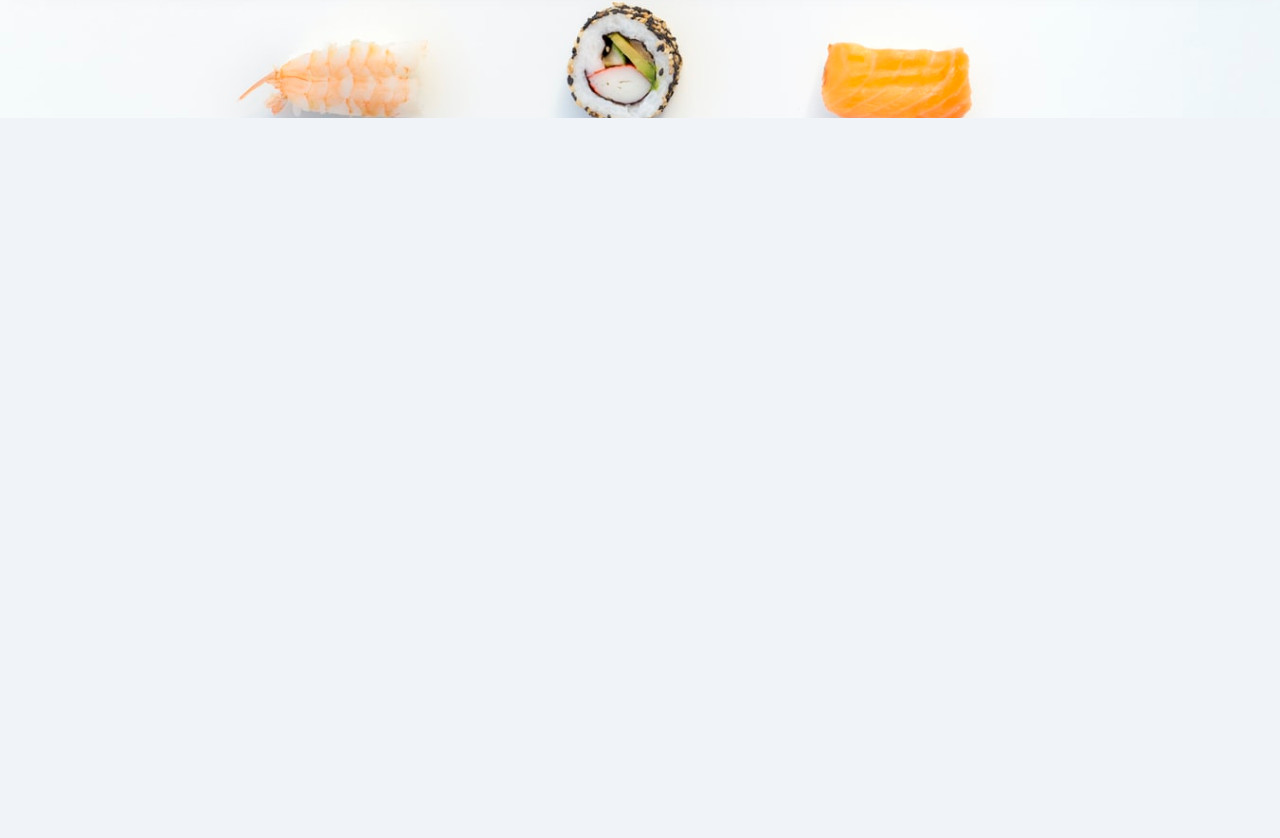
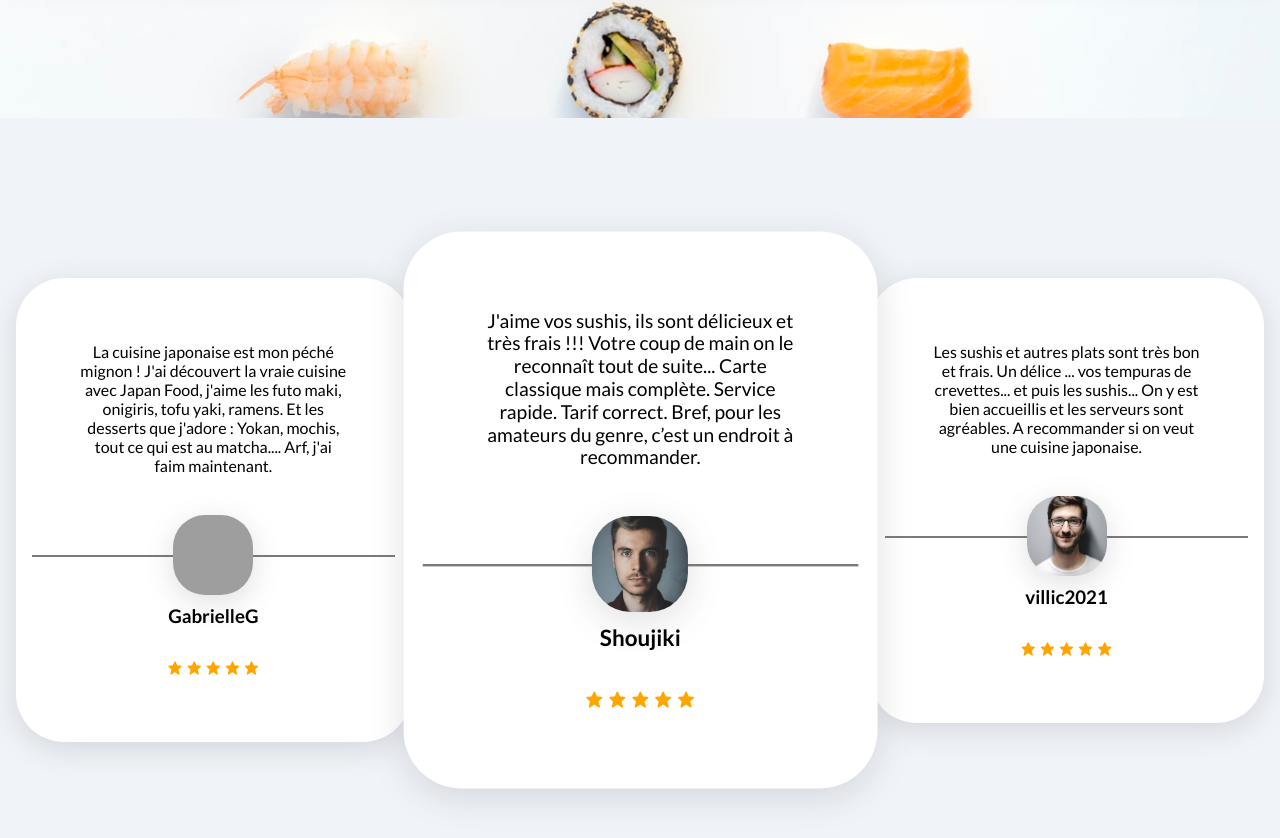
Before and after one commit to leiju91/japan-food, a plain HTML site: page index.html in a window 1280 px wide. Shown: the part 3058-3896 px from the top of the page. Before the commit the page ends 3496 px from the top, so only its background shows below. Drawn offline with nearby package versions, Linux system fonts and the light colour scheme; grey boxes are pictures that could not be loaded; a web font is replaced by a local one.

Commit message:
ajout section avis + lien menu

```diff
--- a/index.html
+++ b/index.html
@@ -16,28 +16,28 @@
       <!-- TOP NAV -->
     <div class="nav">
         <div class="menu-wrap">
-            <a href="home">
+            <a href="#home">
                 <div class="logo">
                 Japan Food
                 </div>
             </a>
             <div class="menu">
-                <a href="home">
+                <a href="#home">
                     <div class="menu-item active">
                          HOME
                     </div>
                 </a>
-                <a href="about">
+                <a href="#about">
                     <div class="menu-item">
                         À propos
                     </div>
                 </a>
-                <a href="food-menu">
+                <a href="#food-menu">
                     <div class="menu-item">
                          Menu
                     </div>
                 </a>
-                <a href="avis">
+                <a href="#testimonials">
                     <div class="menu-item">
                         Avis
                     </div>
@@ -96,7 +96,7 @@
     </div>
     <!-- SECTION FIN ABOUT -->
     <!-- SECTION FOOD MENU -->
-    <section class="align-items-center bg-img bg-img-fixed" id="food-menu-section" style="background-image: url(assets/photo-1568899466260-b6d4e061856f.jpg);">
+    <section class="align-items-center bg-img bg-img-fixed" id="food-menu" style="background-image: url(assets/photo-1568899466260-b6d4e061856f.jpg);">
         <div class="container">
             <div class="food-menu">
                 <h1>
@@ -300,14 +300,84 @@
     <section id = "testimonials">
         <div class="container">
             <div class="row">
-                <div class="col-4">
-                    <div class="review-wrap"></div>
+                <div class="col-4 col-xs-12">
+                    <div class="review-wrap">
+                        <div class="review-content">
+                            <p>
+                                La cuisine japonaise est mon péché mignon !
+                                J'ai découvert la vraie cuisine avec Japan Food, j'aime les futo maki, onigiris, tofu yaki, ramens.
+                                Et les desserts que j'adore : Yokan, mochis, tout ce qui est au matcha....
+                                Arf, j'ai faim maintenant.
+                            </p>
+                            <div class="review-img bg-img" style="background-image: url(assets/portrait1.jpg);">
+
+                            </div>
+                        </div>
+                        <div class="review-info">
+                            <h3>
+                                GabrielleG
+                            </h3>
+                            <div class="rating">
+                                <i class="bx bxs-star"></i>
+                                <i class="bx bxs-star"></i>
+                                <i class="bx bxs-star"></i>
+                                <i class="bx bxs-star"></i>
+                                <i class="bx bxs-star"></i>
+                            </div>
+                        </div>
+                    </div>
                 </div>
-                <div class="col-4">
+                <div class="col-4 col-xs-12">
+                    <div class="review-wrap active">
+                        <div class="review-content">
+                            <p>
+                                J'aime vos sushis, ils sont délicieux et très frais !!!
+                                Votre coup de main on le reconnaît tout de suite...
+                                Carte classique mais complète. Service rapide. Tarif correct.
+                                Bref, pour les amateurs du genre, c’est un endroit à recommander.
+                            </p>
+                            <div class="review-img bg-img" style="background-image: url(assets/portrait3.jpeg);">
 
+                            </div>
+                        </div>
+                        <div class="review-info">
+                            <h3>
+                                Shoujiki
+                            </h3>
+                            <div class="rating">
+                                <i class="bx bxs-star"></i>
+                                <i class="bx bxs-star"></i>
+                                <i class="bx bxs-star"></i>
+                                <i class="bx bxs-star"></i>
+                                <i class="bx bxs-star"></i>
+                            </div>
+                        </div>
+                    </div>
                 </div>
-                <div class="col-4">
-
+                <div class="col-4 col-xs-12">
+                    <div class="review-wrap">
+                        <div class="review-content">
+                            <p>
+                                Les sushis et autres plats sont très bon et frais.
+                                Un délice ... vos tempuras de crevettes... et puis les sushis...
+                                On y est bien accueillis et les serveurs sont agréables.
+                                A recommander si on veut une cuisine japonaise.
+                            </p>
+                            <div class="review-img bg-img" style="background-image: url(assets/portrait2.jpeg);"></div>
+                        </div>
+                        <div class="review-info">
+                            <h3>
+                                villic2021
+                            </h3>
+                            <div class="rating">
+                                <i class="bx bxs-star"></i>
+                                <i class="bx bxs-star"></i>
+                                <i class="bx bxs-star"></i>
+                                <i class="bx bxs-star"></i>
+                                <i class="bx bxs-star"></i>
+                            </div>
+                        </div>
+                    </div>
                 </div>
             </div>
         </div>
--- a/style.css
+++ b/style.css
@@ -281,6 +281,49 @@ section {
     text-align: left;
 }
 
+.review-wrap {
+    width: 100%;
+    padding: 1rem;
+    background-color: var(--white);
+    border-radius: 3rem;
+    box-shadow: rgba(100, 100, 111, 0.2) 0px 7px 29px 0px;
+}
+
+.review-wrap.active {
+    transform: scale(1.2) !important;
+}
+
+.review-content {
+    padding: 3rem 3rem 0rem 3rem;
+    border-bottom: 0.125rem solid var(--grey);
+    position: relative;
+    text-align: center;
+}
+
+.review-img {
+    position: relative;
+    left: 50%;
+    transform: translateX(-50%);
+    bottom: -2.5rem;
+    width: 5rem;
+    height: 5rem;
+    border-radius: 2rem;
+    box-shadow: rgba(100, 100, 111, 0.2) 0px 7px 29px 0px;
+}
+
+.review-info {
+    padding: 3rem;
+    text-align: center;
+}
+
+.rating {
+    margin-top: 2rem;
+}
+
+.rating i {
+    color: var(--primary-color);
+}
+
 
 /* GRID SYSTEM = BOOTSTRAP */
 /* EXTRA SMALL DEVICES */
```
Also changed, not shown: assets/portrait2.jpeg (added), assets/portrait3.jpeg (added), 1 other file.
